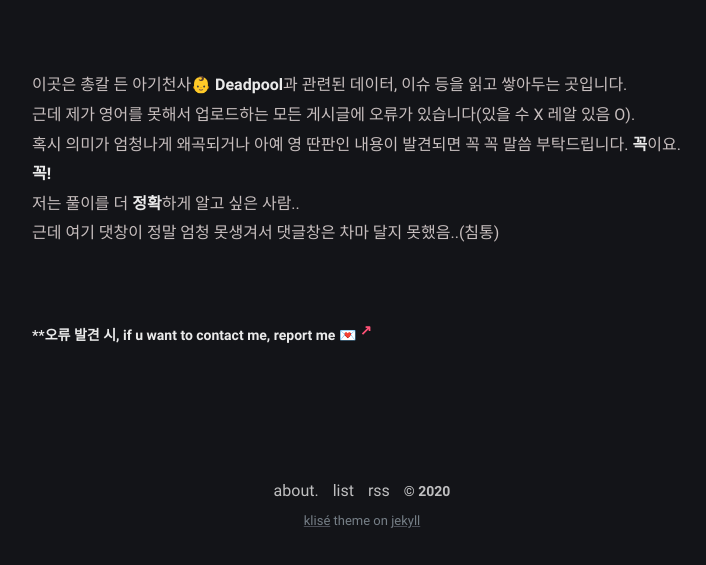
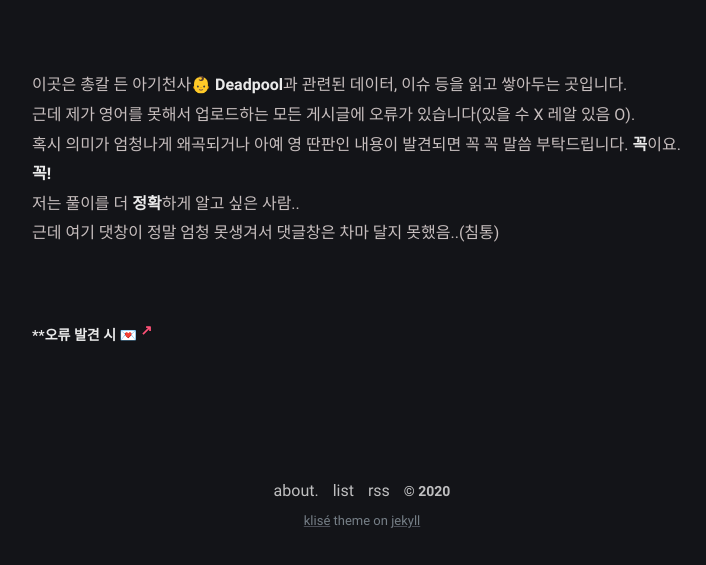
Before and after one commit to iwdstry/yeieje, a Jekyll site: the page built from about.md, in a window 1280 px wide, cut to the strip 440-1005 px from the top of the page. Shown: the whole strip, without its empty margins (278-984 px from the left). Built offline with Jekyll 4.4.1, drawn with Linux system fonts in a browser that asks for light colours.

Commit message:
Update about.md

```diff
--- a/about.md
+++ b/about.md
@@ -19,4 +19,4 @@
 <br/>
 <br/>
 
-###### **오류 발견 시, if u want to contact me, report me [💌](https://github.com/iwdstry/yeieje/issues/new){: target="_blank"}
+###### **오류 발견 시 [💌](https://github.com/iwdstry/yeieje/issues/new){: target="_blank"}
```
